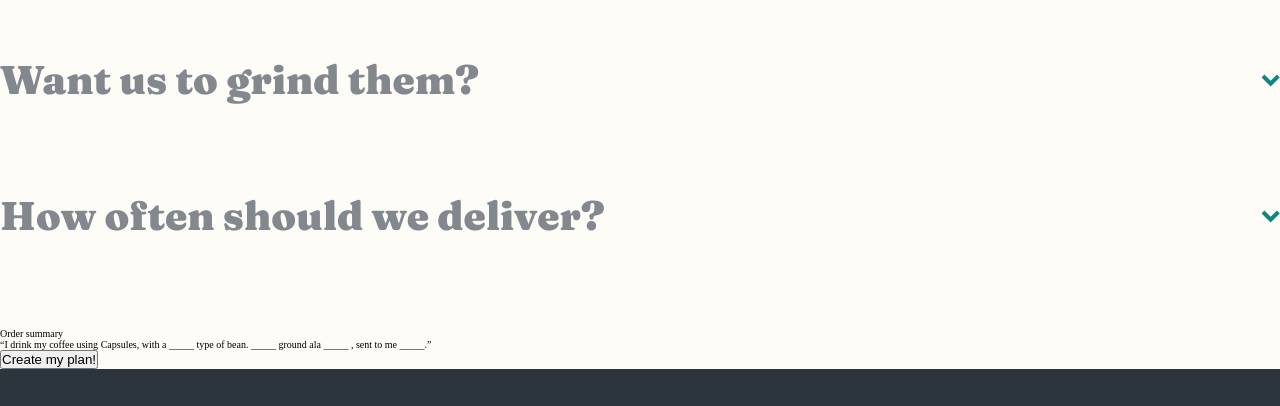
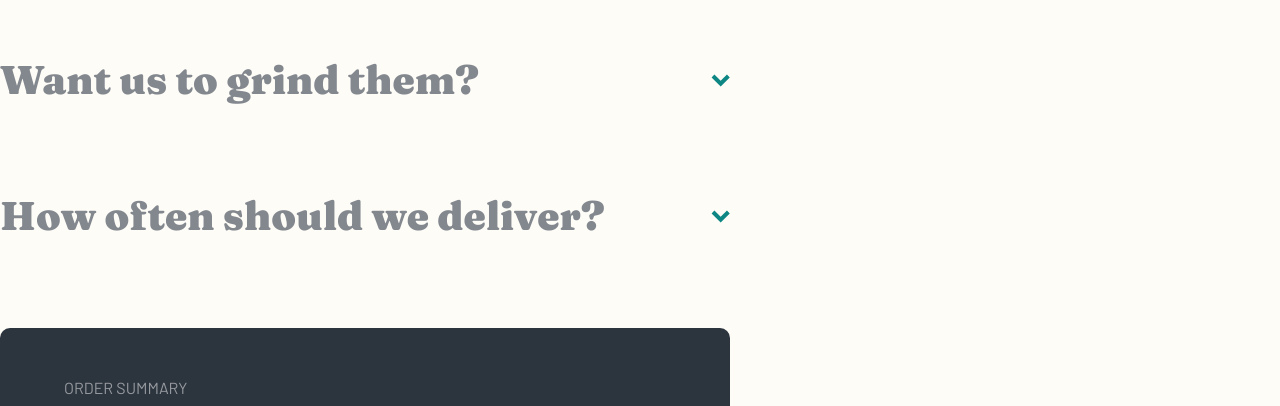
Before and after one commit to VladimirVolvakov/coffeeroasters-website, a website: page create-plan.html in a window 1280 px wide. Shown: the part 1833-2239 px from the top of the page. Drawn offline with Linux system fonts and the light colour scheme.

Commit message:
style: add styles for order summary and button:submit in section.create-plan in create-plan.html

```diff
--- a/create-plan.html
+++ b/create-plan.html
@@ -397,11 +397,11 @@
             </div>
           </fieldset>
           <div class="create-plan__summary">
-            <p class="create-plan__summary-heading">Order summary</p>
-            <p class="create-plan__summary-text">
+            <p class="font-body create-plan__summary-heading">Order summary</p>
+            <p class="heading-sm create-plan__summary-text">
               &ldquo;I drink my coffee using
               <span class="create-plan__summary-option" id="summary-option-1"
-                >Capsules</span
+                >_____</span
               >, with a
               <span class="create-plan__summary-option" id="summary-option-2"
                 >_____</span
@@ -421,7 +421,7 @@
             </p>
           </div>
           <div class="create-plan__submit">
-            <button type="submit">Create my plan!</button>
+            <button class="btn btn-submit btn-disabled" type="submit">Create my plan!</button>
           </div>
         </form>
       </section>
--- a/sass/components/_btn.scss
+++ b/sass/components/_btn.scss
@@ -2,6 +2,7 @@
   display: inline-block;
   background-color: $color-cyan-dark;
   padding: 1.55rem 3.1rem;
+  border: none;
   border-radius: 0.6rem;
   font-family: $font-heading;
   color: $color-cream;
@@ -16,12 +17,16 @@
   &:hover {
     background-color: $color-cyan-light;
   }
+}
 
-  &--disabled {
+.btn-submit {
+  padding: 1.55rem 3.55rem;
+}
+
+.btn-disabled {
+  background-color: $color-disabled;
+
+  &:hover {
     background-color: $color-disabled;
-
-    &:hover {
-      background-color: $color-disabled;
-    }
   }
 }
--- a/sass/pages/_create-plan.scss
+++ b/sass/pages/_create-plan.scss
@@ -32,6 +32,10 @@
 }
 
 .create-plan {
+  &__form {
+    max-width: 73rem;
+  }
+
   &__fieldset {
     border: none;
     margin-bottom: 8.8rem;
@@ -128,4 +132,34 @@
   &__option-desc {
     display: block;
   }
+
+  &__summary {
+    width: 100%;
+    background-color: #2c343e;
+    border-radius: 1rem;
+    padding: 4.7rem 8.77%;
+    margin-bottom: 4rem;
+  }
+
+  &__summary-heading {
+    color: $color-white;
+    opacity: 0.5037;
+    text-transform: uppercase;
+    margin-bottom: 0.8rem;
+  }
+
+  &__summary-text {
+    color: $color-white;
+    line-height: 4rem;
+  }
+
+  &__summary-option {
+    color: $color-cyan-dark;
+  }
+
+  &__submit {
+    width: 100%;
+    display: flex;
+    justify-content: flex-end;
+  }
 }
```
Also changed, not shown: css/style.css.
